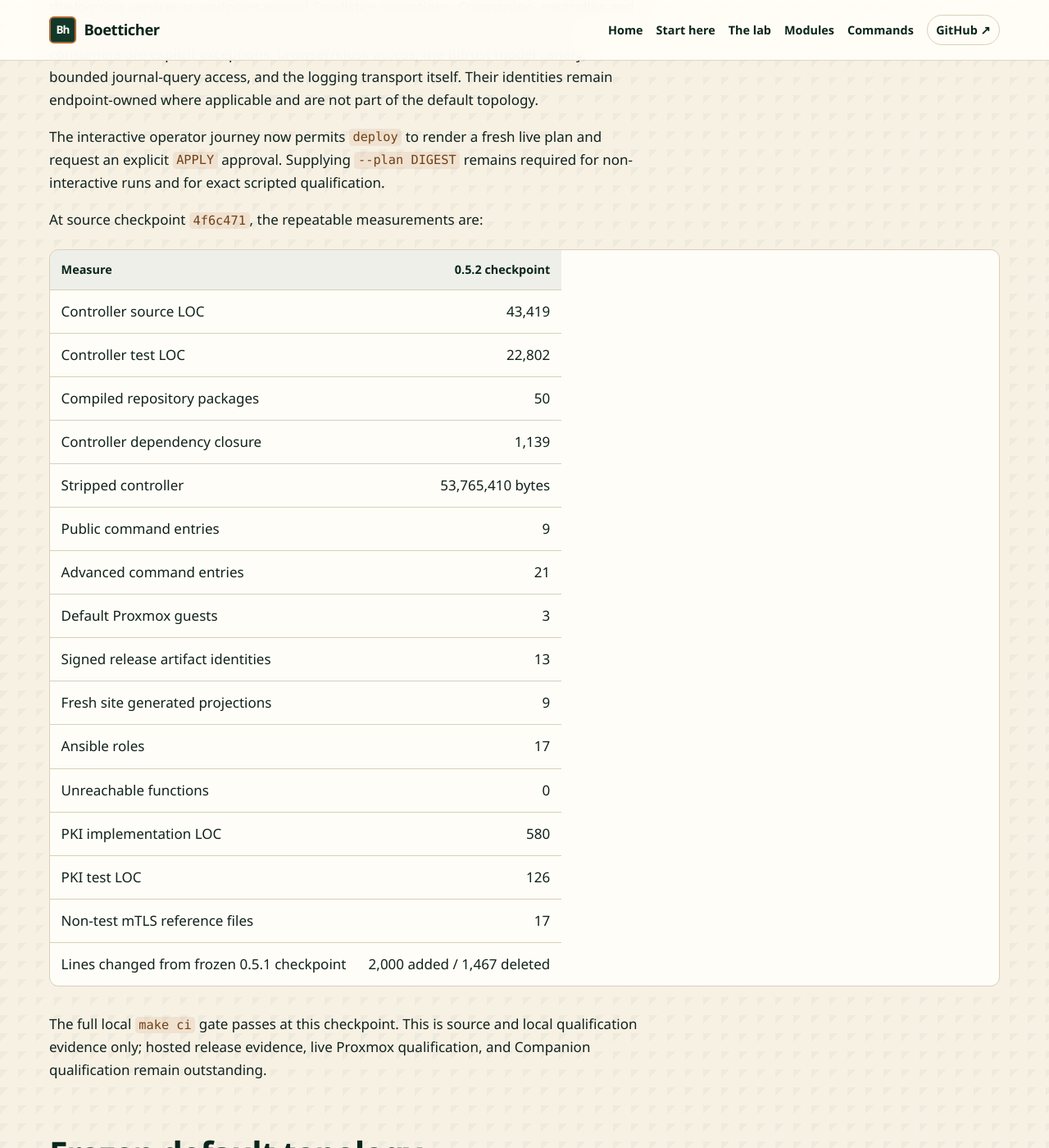
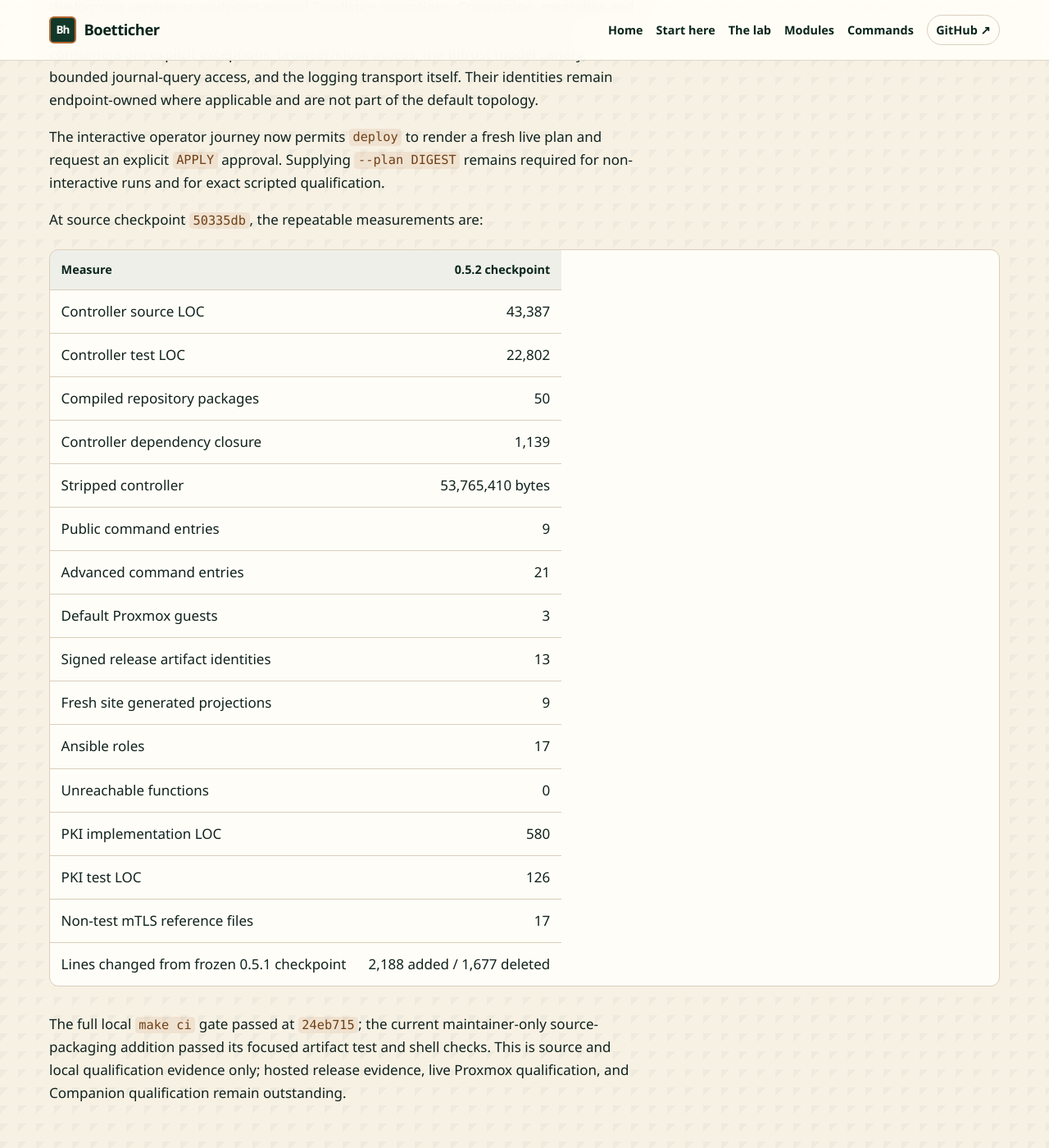
Before and after one commit to gofastercloud/boetticher, a Jekyll site: the page built from docs/release-hardening-0.5.2.md, in a window 1280 px wide and 1400 px high, scrolled down 3822 px. Shown: the whole window at 82% size. Built offline with Jekyll 4.4.1, drawn with Linux system fonts in a browser that asks for light colours; our own code applies the rules of GitHub Pages for plain Markdown files.

Commit message:
Record signed-manifest qualification state

```diff
--- a/docs/release-hardening-0.5.2.md
+++ b/docs/release-hardening-0.5.2.md
@@ -122,11 +122,11 @@ The interactive operator journey now permits `deploy` to render a fresh live
 plan and request an explicit `APPLY` approval. Supplying `--plan DIGEST` remains
 required for non-interactive runs and for exact scripted qualification.
 
-At source checkpoint `4f6c471`, the repeatable measurements are:
+At source checkpoint `50335db`, the repeatable measurements are:
 
 | Measure | 0.5.2 checkpoint |
 | --- | ---: |
-| Controller source LOC | 43,419 |
+| Controller source LOC | 43,387 |
 | Controller test LOC | 22,802 |
 | Compiled repository packages | 50 |
 | Controller dependency closure | 1,139 |
@@ -141,11 +141,12 @@ At source checkpoint `4f6c471`, the repeatable measurements are:
 | PKI implementation LOC | 580 |
 | PKI test LOC | 126 |
 | Non-test mTLS reference files | 17 |
-| Lines changed from frozen 0.5.1 checkpoint | 2,000 added / 1,467 deleted |
+| Lines changed from frozen 0.5.1 checkpoint | 2,188 added / 1,677 deleted |
 
-The full local `make ci` gate passes at this checkpoint. This is source and
-local qualification evidence only; hosted release evidence, live Proxmox
-qualification, and Companion qualification remain outstanding.
+The full local `make ci` gate passed at `24eb715`; the current maintainer-only
+source-packaging addition passed its focused artifact test and shell checks.
+This is source and local qualification evidence only; hosted release evidence,
+live Proxmox qualification, and Companion qualification remain outstanding.
 
 ## Frozen default topology
 
```
